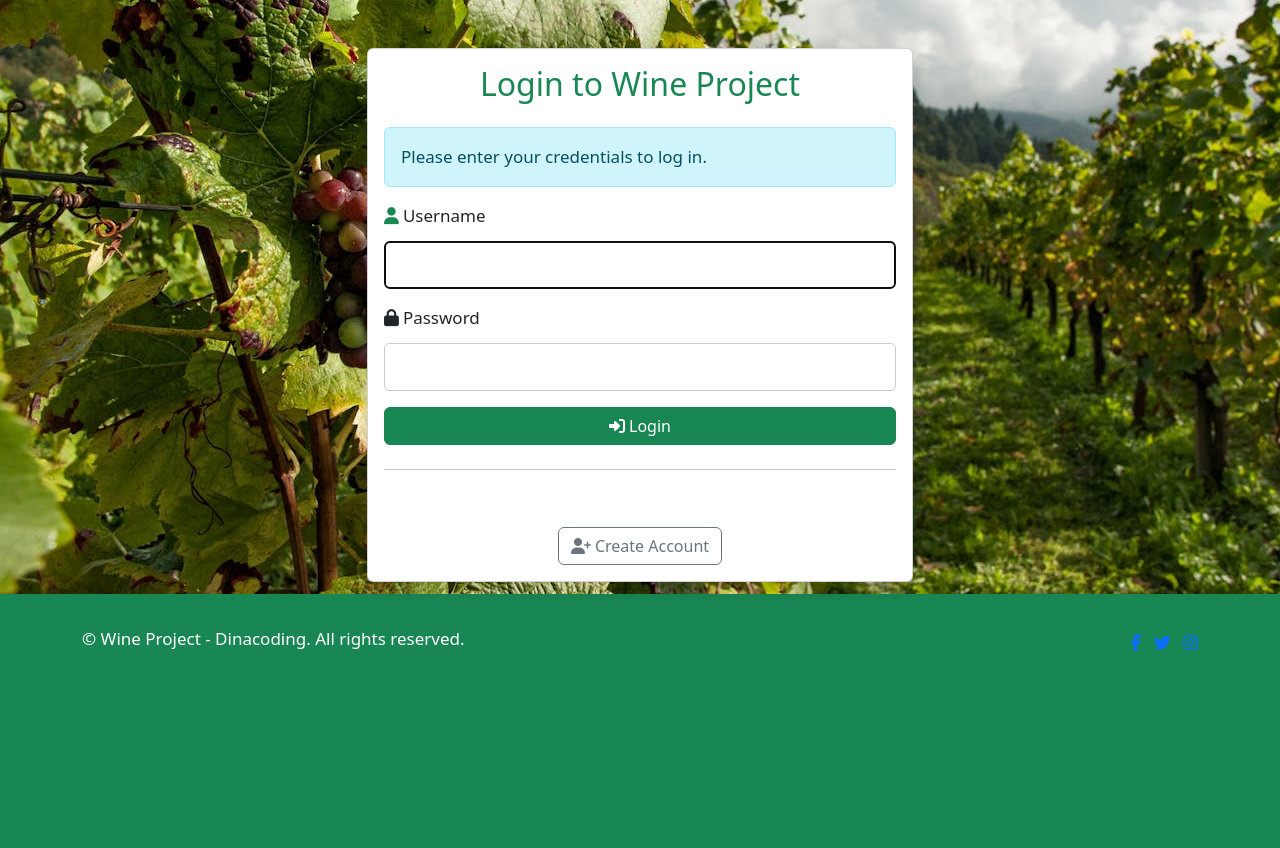
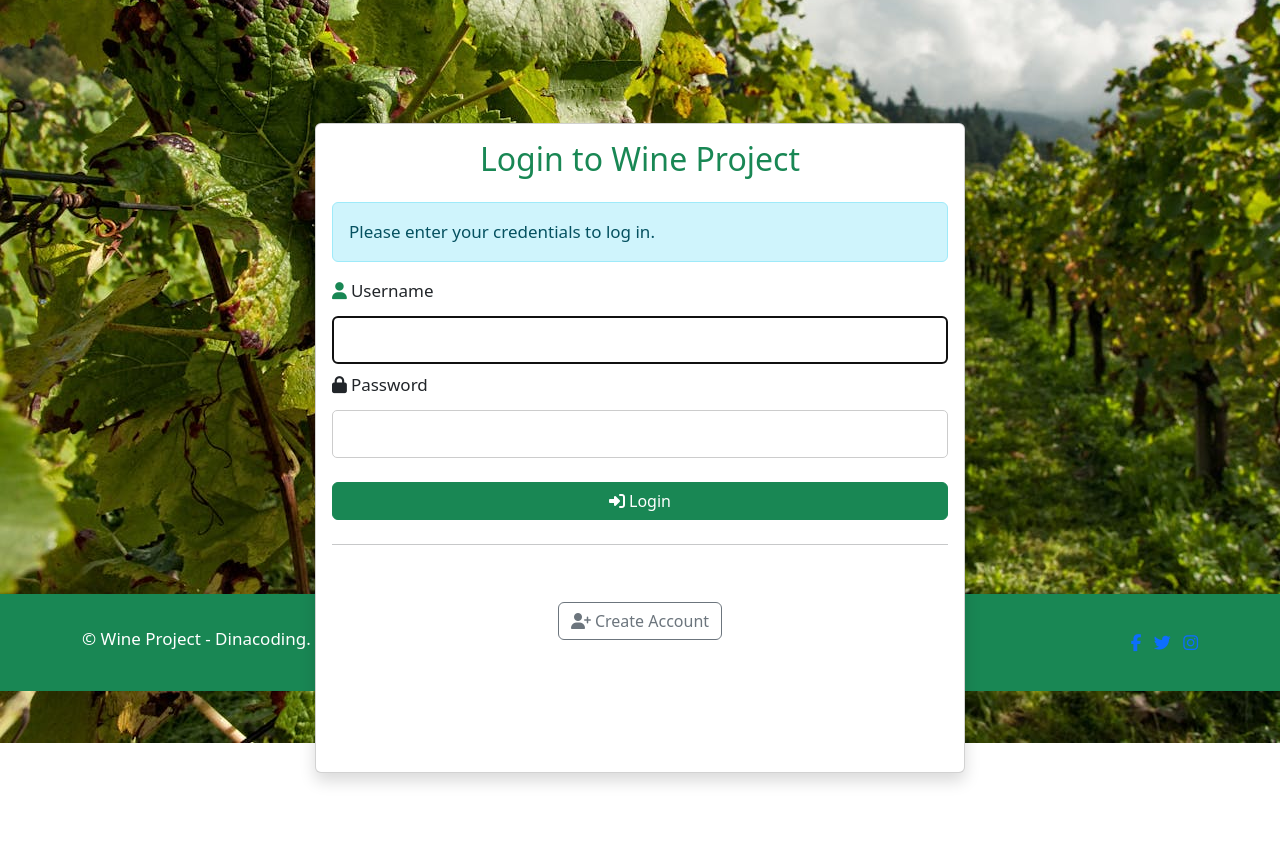
Before and after one commit to Dinacoding/wine_project, a Django app: page /login/ in a window 1280 px wide. Shown: the part 109-957 px from the top of the page. Before the commit the page ends 761 px from the top, so only its background shows below. Run offline with Django 5.2, Linux system fonts and the light colour scheme.

Commit message:
Fix the footer and move the login card to the center

```diff
--- a/static/css/styles.css
+++ b/static/css/styles.css
@@ -225,6 +225,11 @@ input#id_password2 {
         font-size: 17px;
     }
 
+    .login-card{
+        height: 100%;
+    }
+
+
     .wine-container h1 {
         font-size: 2.8rem;
     }
@@ -236,4 +241,8 @@ input#id_password2 {
     .wine-card .card-text {
         font-size: 1.1rem;
     }
+    .login-card{
+        width: 650px;
+        height: 650px;
+    }
 }
--- a/wine_app/templates/wine_app/login.html
+++ b/wine_app/templates/wine_app/login.html
@@ -2,10 +2,10 @@
 Project{% endblock %} {% block styles %}
 <link rel="stylesheet" href="{% static 'css/login.css' %}" />
 {% endblock styles %} {% block content %}
-<div class="container mt-5">
-  <div class="row justify-content-center">
-    <div class="col-md-6">
-      <div class="card shadow">
+<div class="container mt-5 min-vh-100 d-flex align-items-center justify-content-center">
+  <div class="row">
+    <div class="col-md-6 card-content-full w-100">
+      <div class="card shadow login-card ">
         <div class="card-body bg-success-light">
           <h2 class="card-title text-center text-success mb-4">
             Login to Wine Project
@@ -37,7 +37,7 @@ Project{% endblock %} {% block styles %}
             <div class="alert alert-danger">{{ form.non_field_errors }}</div>
             {% endif %}
 
-            <div class="mb-3">
+            <div class="mb-2">
               <label for="{{ form.username.id_for_label }}" class="form-label">
                 <i class="fas fa-user me-1 text-success"></i>Username
               </label>
@@ -46,7 +46,7 @@ Project{% endblock %} {% block styles %}
               {% endif %}
             </div>
 
-            <div class="mb-3">
+            <div class="mb-4">
               <label for="{{ form.password.id_for_label }}" class="form-label">
                 <i class="fas fa-lock me-1"></i>Password
               </label>
```
